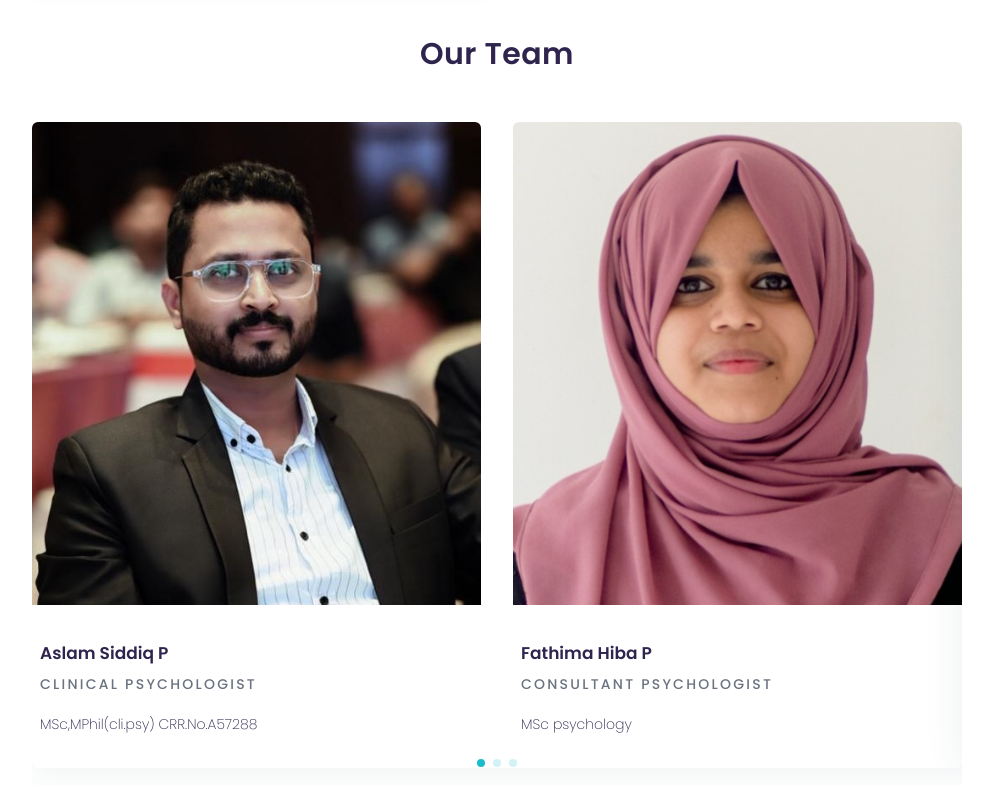
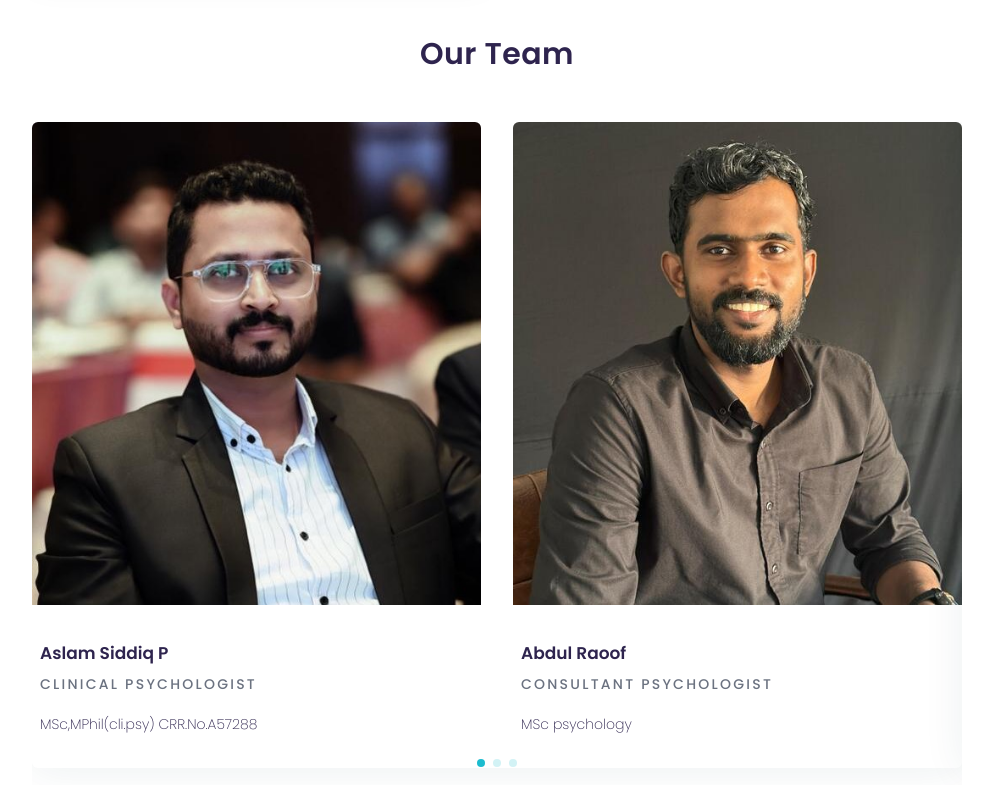
Before and after one commit to aswinkcmji/psyfos---2, a website: page index.html in a window 1280 px wide. Shown: the part 2840-3640 px from the top of the page, without its empty margins (143-1136 px from the left). Drawn offline with nearby package versions, Linux system fonts and the light colour scheme.

Commit message:
update profile and add some space

```diff
--- a/index.html
+++ b/index.html
@@ -339,10 +339,10 @@
                                 </div>
                                 <div class="flex flex-1 flex-col xl:flex-row items-start xl:items-center text-left gap-[30px]">
                                     <div class="flex-1 rou">
-                                        <img class="min-w-48 h-auto object-cover rounded-t-md" src="assets/img/team/hiba.jpg" alt="">
+                                        <img class="min-w-48 h-auto object-cover rounded-t-md" src="assets/img/team/raoof.jpg" alt="">
                                     </div>
                                     <div class="flex-1 flex flex-col p-2">
-                                        <h4 class="h4 mb-[10px]">Fathima Hiba P</h4>
+                                        <h4 class="h4 mb-[10px]">Abdul Raoof</h4>
                                         <div class="font-medium uppercase text-sm tracking-[2.24px] text-gray-500 mb-[20px]">
                                             Consultant psychologist
                                         </div>
@@ -437,10 +437,10 @@
                             <div class="flex-1 flex flex-col sm:flex-row shadow-custom1 rounded-b-md">
                                 <div class="flex flex-col xl:flex-row items-start xl:items-center text-left gap-[30px]">
                                     <div class="flex-1 rou">
-                                        <img class="min-w-48 h-auto object-cover rounded-t-md" src="assets/img/team/hiba.jpg" alt="">
+                                        <img class="min-w-48 h-auto object-cover rounded-t-md" src="assets/img/team/raoof.jpg" alt="">
                                     </div>
                                     <div class="flex-1 flex flex-col p-2">
-                                        <h4 class="h4 mb-[10px]">Fathima Hiba P</h4>
+                                        <h4 class="h4 mb-[10px]">Abdul Raoof</h4>
                                         <div class="font-medium uppercase text-sm tracking-[2.24px] text-gray-500 mb-[20px]">
                                             Consultant psychologist
                                         </div>
@@ -547,7 +547,7 @@
 
         <!-- BLOG SECTION START -->
 
-        <section id="gallery" class="blog" >
+        <section id="gallery" class="blog mt-10" >
             <div class="container mx-auto">
                 <h2 class="blog__title h2 mb-[50px] text-center xl:text-left">
                     Our recent activities
@@ -726,7 +726,9 @@
                     </div>
                 </div>
             </div>
-            <p class="text-sm text-center text-opacity-25 text-secondary" >© Copyrights <span id="year"></span> by psyfos.in All rights reserved.</p>
+            <div class="py-8">
+                <p class="text-sm text-center text-opacity-25 text-secondary" >© Copyrights <span id="year"></span> by psyfos.in All rights reserved.</p>
+            </div>
         </footer>
         <!-- FOOTER SECTION END -->
 
```
Also changed, not shown: assets/dist/output.css, assets/img/team/raoof.jpg (added).
